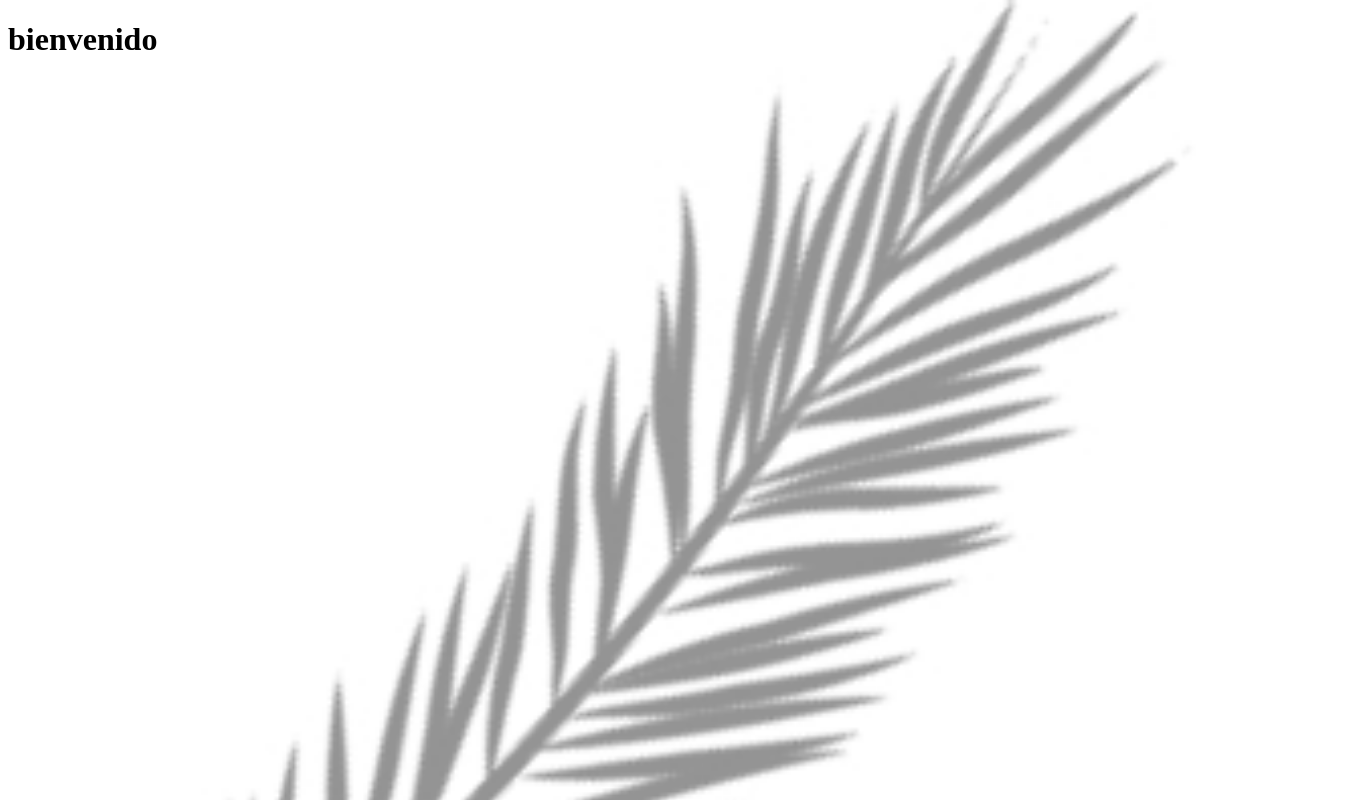
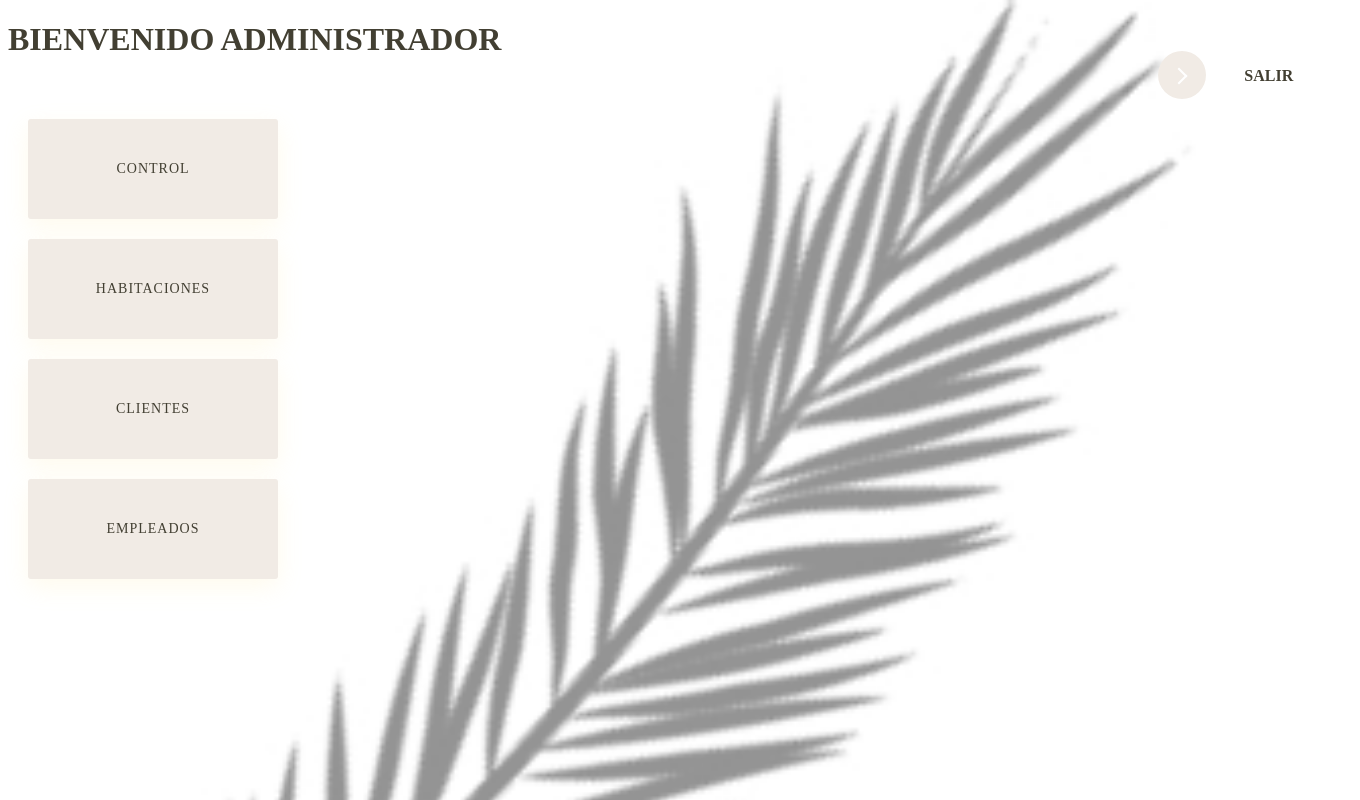
Before and after one commit to vanessa515/Sistema-hotel-ROCK-LORE, a PHP site: page /Home_admin.html in a window 1360 px wide. Run offline with PHP 8.4, Linux system fonts and the light colour scheme.

Commit message:
home administrador

```diff
--- a/Css/estilo.css
+++ b/Css/estilo.css
@@ -86,11 +86,242 @@
    height: 300px;
    margin-left: 70px;
   }
-  .imghome{
-  width: 1800px;
+  .imgHome{
+  background-repeat: no-repeat;
+  background-attachment: fixed;
+  background-size: cover ;
   }
   .admin{
     background-image: url("img/imghome.jpg");
     background-repeat: no-repeat;
     background-size: cover;
   }
+  button {
+    margin-left: 1150px;
+    margin-top: -30px;
+    position: relative;
+    display: inline-block;
+    cursor: pointer;
+    outline: none;
+    border: 0;
+    vertical-align: middle;
+    text-decoration: none;
+    background: transparent;
+    padding: 0;
+    font-size: inherit;
+    font-family: inherit;
+   }
+
+   button.learn-more {
+    width: 12rem;
+    height: auto;
+   }
+
+   button.learn-more .circle {
+    transition: all 0.45s cubic-bezier(0.65, 0, 0.076, 1);
+    position: relative;
+    display: block;
+    margin: 0;
+    width: 3rem;
+    height: 3rem;
+    background: #F1EBE5;
+    border-radius: 1.625rem;
+   }
+
+   button.learn-more .circle .icon {
+    transition: all 0.45s cubic-bezier(0.65, 0, 0.076, 1);
+    position: absolute;
+    top: 0;
+    bottom: 0;
+    margin: auto;
+    background: #fff;
+   }
+
+   button.learn-more .circle .icon.arrow {
+    transition: all 0.45s cubic-bezier(0.65, 0, 0.076, 1);
+    left: 0.625rem;
+    width: 1.125rem;
+    height: 0.125rem;
+    background: none;
+   }
+
+   button.learn-more .circle .icon.arrow::before {
+    position: absolute;
+    content: "";
+    top: -0.29rem;
+    right: 0.0625rem;
+    width: 0.625rem;
+    height: 0.625rem;
+    border-top: 0.125rem solid #fff;
+    border-right: 0.125rem solid #fff;
+    transform: rotate(45deg);
+   }
+
+   button.learn-more .button-text {
+    transition: all 0.45s cubic-bezier(0.65, 0, 0.076, 1);
+    position: absolute;
+    top: 0;
+    left: 0;
+    right: 0;
+    bottom: 0;
+    padding: 0.75rem 0;
+    margin: 0 0 0 1.85rem;
+    color: #423F32;
+    font-weight: 700;
+    line-height: 1.6;
+    text-align: center;
+    text-transform: uppercase;
+   }
+
+   button:hover .circle {
+    width: 100%;
+   }
+
+   button:hover .circle .icon.arrow {
+    background: #fff;
+    transform: translate(1rem, 0);
+   }
+
+   button:hover .button-text {
+    color: #fff;
+   }
+
+
+
+.buttons button {
+  width: 250px;
+  height: 100px;
+  background-color: #F1EBE5;
+  margin: 20px;
+  color: #423F32;
+  position: relative;
+  overflow: hidden;
+  font-size: 14px;
+  letter-spacing: 1px;
+  font-weight: 500;
+  text-transform: uppercase;
+  transition: all 0.3s ease;
+  cursor: pointer;
+  border: 0;
+  display: flex;
+  align-items: center;
+  justify-content: center;
+  border-radius: 3px;
+}
+
+
+.buttons button:before {
+  right: 0;
+  top: 0;
+  transition: all 0.5s cubic-bezier(0.35, 0.1, 0.25, 1);
+}
+
+.buttons button:after {
+  left: 0;
+  bottom: 0;
+}
+
+
+
+
+
+.buttons button span:before {
+  right: 0;
+  top: 0;
+  transition: all 0.5s cubic-bezier(0.35, 0.1, 0.25, 1);
+}
+
+
+
+.buttons button p {
+  transition: all 0.4s cubic-bezier(0.35, 0.1, 0.25, 1);
+  position: absolute;
+  width: 100%;
+  height: 100%;
+}
+
+.buttons button p:before, .buttons button p:after {
+  position: absolute;
+  width: 100%;
+  transition: all 0.4s cubic-bezier(0.35, 0.1, 0.25, 1);
+  z-index: 1;
+  left: 0;
+}
+
+.buttons button p:before {
+  content: attr(data-title);
+  top: 50%;
+  transform: translateY(-50%);
+}
+
+.buttons button p:after {
+  content: attr(data-text);
+  top: 150%;
+  color: #DEE5E5;
+}
+
+.buttons button:hover:before, .buttons button:hover:after {
+  width: 100%;
+}
+
+.buttons button:hover span {
+  z-index: 1;
+}
+
+.buttons button:hover span:before, .buttons button:hover span:after {
+  height: 100%;
+}
+
+.buttons button:hover p:before {
+  top: -50%;
+  transform: rotate(5deg);
+}
+
+.buttons button:hover p:after {
+  top: 50%;
+  transform: translateY(-50%);
+}
+
+.buttons button.start {
+  background-color: #44d8a4;
+  box-shadow: 0px 5px 10px -10px rgba(0, 0, 0, 0.2);
+  transition: all 0.2s ease;
+}
+
+.buttons button.start p:before {
+  top: -50%;
+  transform: rotate(5deg);
+}
+
+.buttons button.start p:after {
+  color: white;
+  transition: all 0s ease;
+  content: attr(data-start);
+  top: 50%;
+  transform: translateY(-50%);
+  animation: start 0.3s ease;
+  animation-fill-mode: forwards;
+}
+
+@keyframes start {
+  from {
+    top: -50%;
+  }
+}
+
+.buttons button.start:hover:before, .buttons button.start:hover:after {
+  display: none;
+}
+
+.buttons button.start:hover span {
+  display: none;
+}
+
+.buttons button:active {
+  outline: none;
+  border: none;
+}
+
+.buttons button:focus {
+  outline: 0;
+}
--- a/Home_admin.html
+++ b/Home_admin.html
@@ -4,10 +4,28 @@
     <meta charset="UTF-8">
     <meta name="viewport" content="width=device-width, initial-scale=1.0">
     <title>Home administrador</title>
+    <link rel="stylesheet" type="text/css" href="Css/estilo.css">
 </head>
-<body background="Img/imgHome.jpg" style="background-repeat: no-repeat; background-size: cover">
-    <h1 style="font-family: Cormorant Garamod;  text-decoration-color: blueviolet;">bienvenido</h1>
-
+<body background="Img/imgHome.jpg" class="imgHome">
+    <h1 style="font-family: Cormorant Garamod; color: #423F32;">BIENVENIDO ADMINISTRADOR</h1>
+    <button class="learn-more">
+        <span class="circle" aria-hidden="true">
+        <span class="icon arrow"></span>
+        </span>
+        <span class="button-text">Salir</span>
+      </button>
+      <div class="buttons">
+        <button class="btn"><span></span><p  data-text=" Ir al control" data-title="Control"></p></button>
+     </div>
+     <div class="buttons">
+        <button class="btn"><span></span><p  data-text=" Ir a habitaciones" data-title="Habitaciones"></p></button>
+     </div>
+     <div class="buttons">
+        <button class="btn"><span></span><p  data-text=" Ir a lista de clientes" data-title="Clientes"></p></button>
+     </div>
+     <div class="buttons">
+        <button class="btn"><span></span><p  data-text=" Ir a lista de empleados" data-title="Empleados"></p></button>
+     </div>
 
 </body>
 </html>
```
